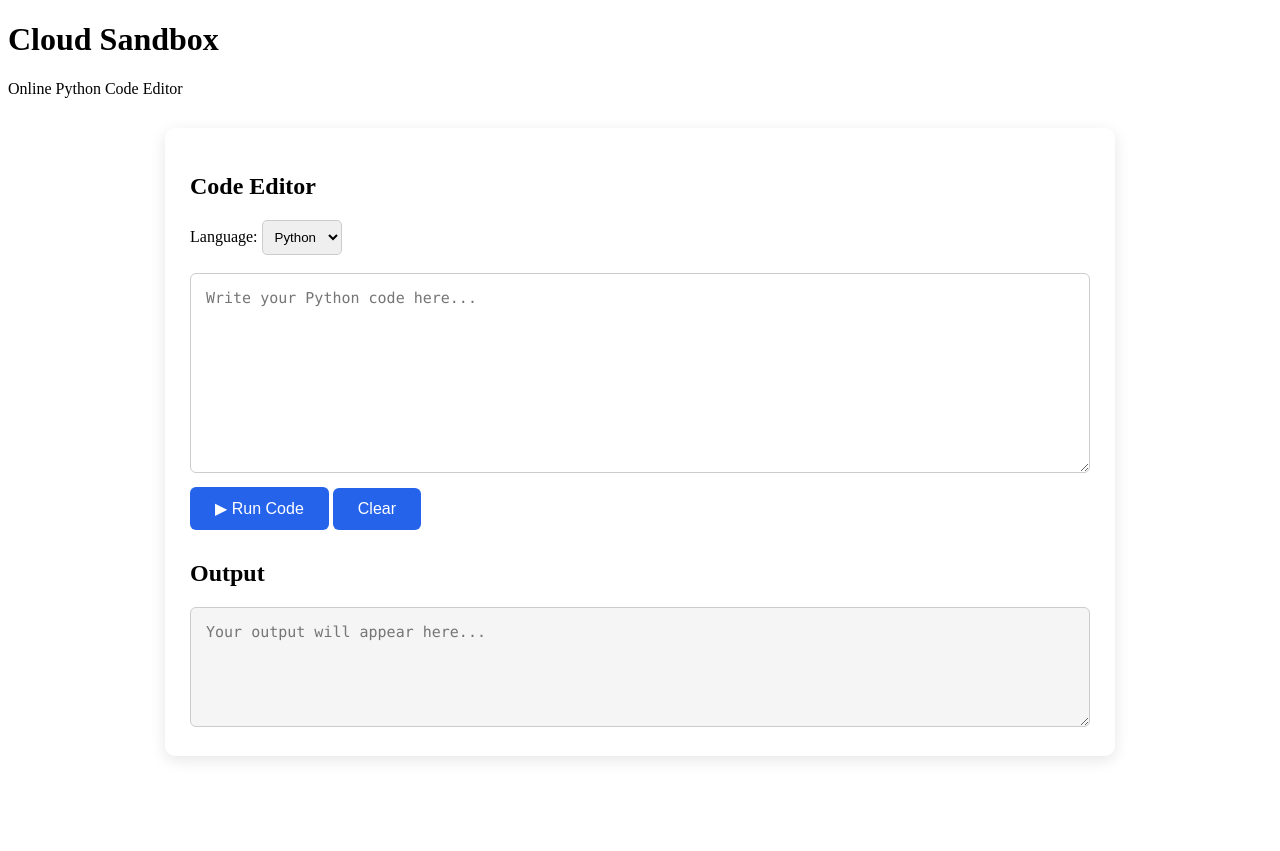
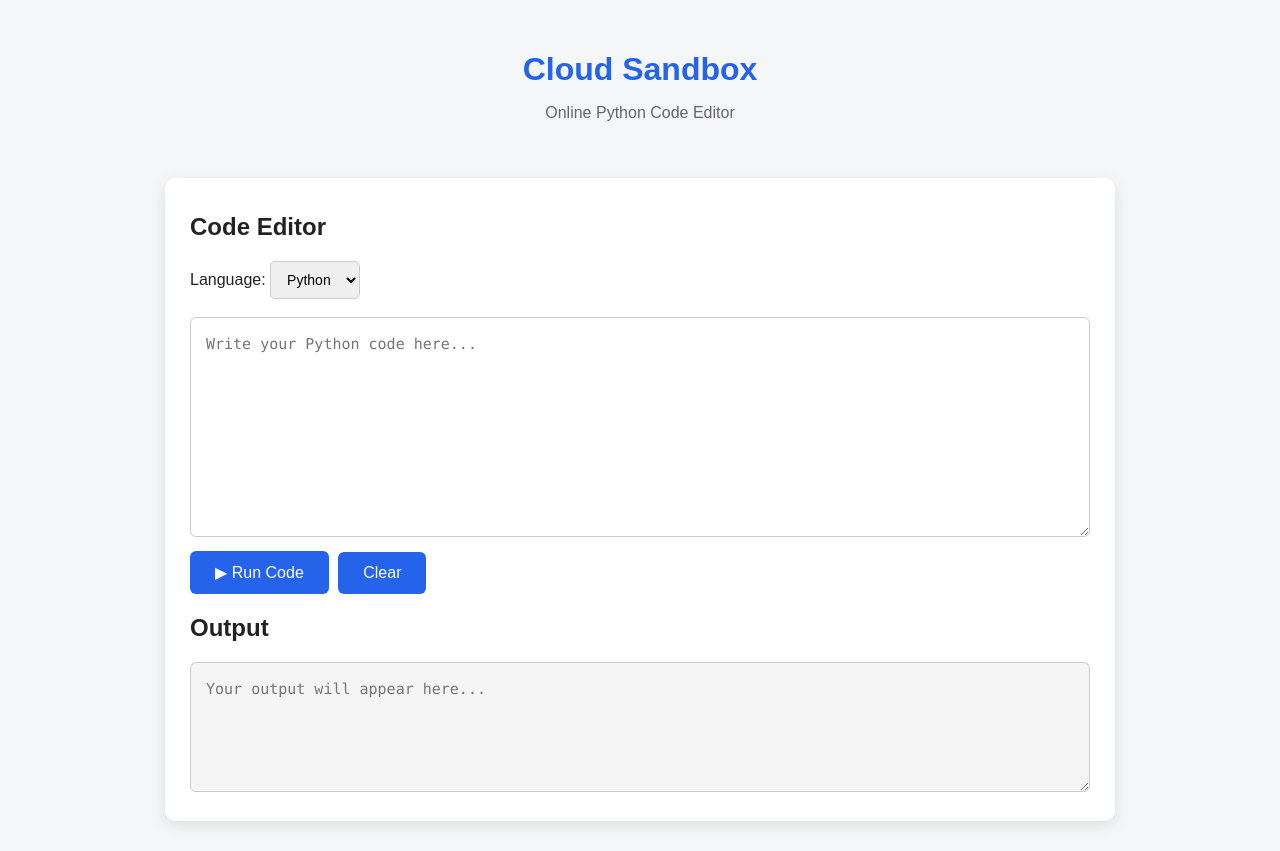
Before and after one commit to yuvanikacs25-dotcom/CloudSandbox, a Flask app: page /editor in a window 1280 px wide. Before the commit the page ends 760 px from the top, so only its background shows below. Run offline with Flask 3, Linux system fonts and the light colour scheme.

Commit message:
Improved editor styling

```diff
--- a/static/css/style.css
+++ b/static/css/style.css
@@ -1,3 +1,26 @@
+body {
+	margin: 0;
+	font-family: Arial, sans-serif;
+	background: #f4f6f8;
+	color: #222;
+}
+
+/* Home page header */
+.header {
+	text-align: center;
+	padding: 30px 20px 10px;
+}
+
+.header h1 {
+	color: #2563eb;
+	margin-bottom: 8px;
+}
+
+.header p {
+	color: #666;
+}
+
+/* Main editor box */
 .editor-box {
 	width: 80%;
 	max-width: 900px;
@@ -8,25 +31,51 @@
 	box-shadow: 0 4px 15px rgba(0, 0, 0, 0.1);
 }
 
+/* Headings */
+.editor-box h1 {
+	color: #2563eb;
+}
+
+.editor-box h2 {
+	margin-top: 10px;
+}
+
+/* Code and output areas */
 .editor-box textarea {
 	width: 100%;
 	box-sizing: border-box;
-	min-height: 200px;
+	min-height: 220px;
 	padding: 15px;
 	font-family: Consolas, monospace;
 	font-size: 15px;
+	line-height: 1.5;
 	border: 1px solid #ccc;
 	border-radius: 6px;
 	resize: vertical;
+	outline: none;
 }
 
+.editor-box textarea:focus {
+	border-color: #2563eb;
+}
+
+/* Output box */
 #output {
-	min-height: 120px;
+	min-height: 130px;
 	background: #f5f5f5;
 }
 
+/* Language selector */
+#language {
+	padding: 9px 12px;
+	border-radius: 5px;
+	border: 1px solid #ccc;
+	font-size: 14px;
+}
+
+/* Buttons */
 .run-button {
-	margin: 10px 0;
+	margin: 10px 5px 10px 0;
 	padding: 12px 25px;
 	font-size: 16px;
 	background: #2563eb;
@@ -40,8 +89,18 @@
 	background: #1d4ed8;
 }
 
-#language {
-	padding: 8px;
-	border-radius: 5px;
+/* Login inputs */
+.editor-box input {
+	width: 100%;
+	max-width: 400px;
+	box-sizing: border-box;
+	padding: 12px;
 	border: 1px solid #ccc;
+	border-radius: 6px;
+	font-size: 15px;
 }
+
+.editor-box input:focus {
+	outline: none;
+	border-color: #2563eb;
+}
```
